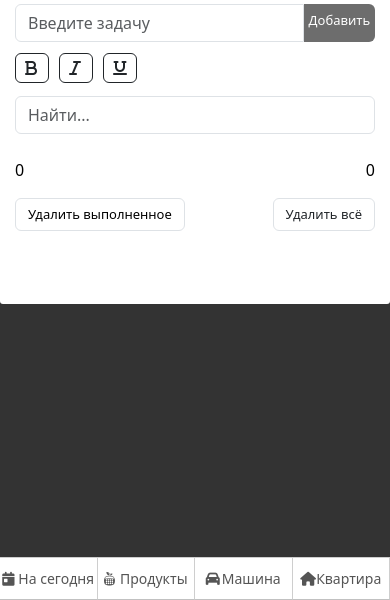
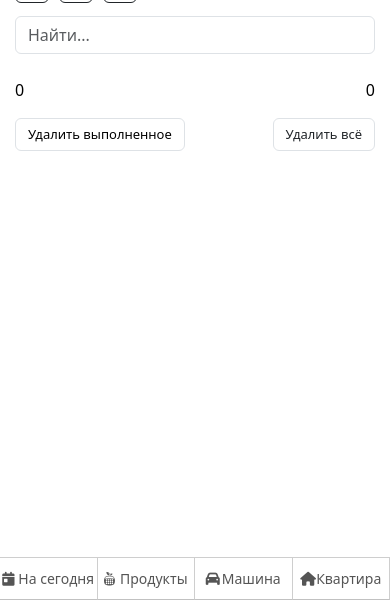
Before and after one commit to Esceup/todo-js, a plain HTML site: page index.html in a window 390 px wide. Shown: the part 244-844 px from the top of the page. Drawn offline with nearby package versions, Linux system fonts and the light colour scheme.

Commit message:
Add files via upload

```diff
--- a/style.css
+++ b/style.css
@@ -286,6 +286,12 @@ h1 {
     padding: 0 4px;
 }
 @media(max-width: 992px) {
+    body {
+            background-color: #fff;
+        }
+    .container {
+        margin-top: 0;
+    }
     .sidebarRight ul li i {
             margin-right: 16px;
         }
```
Also changed, not shown: products.html (+3 -2 lines), today.html (+1 -1 lines).
